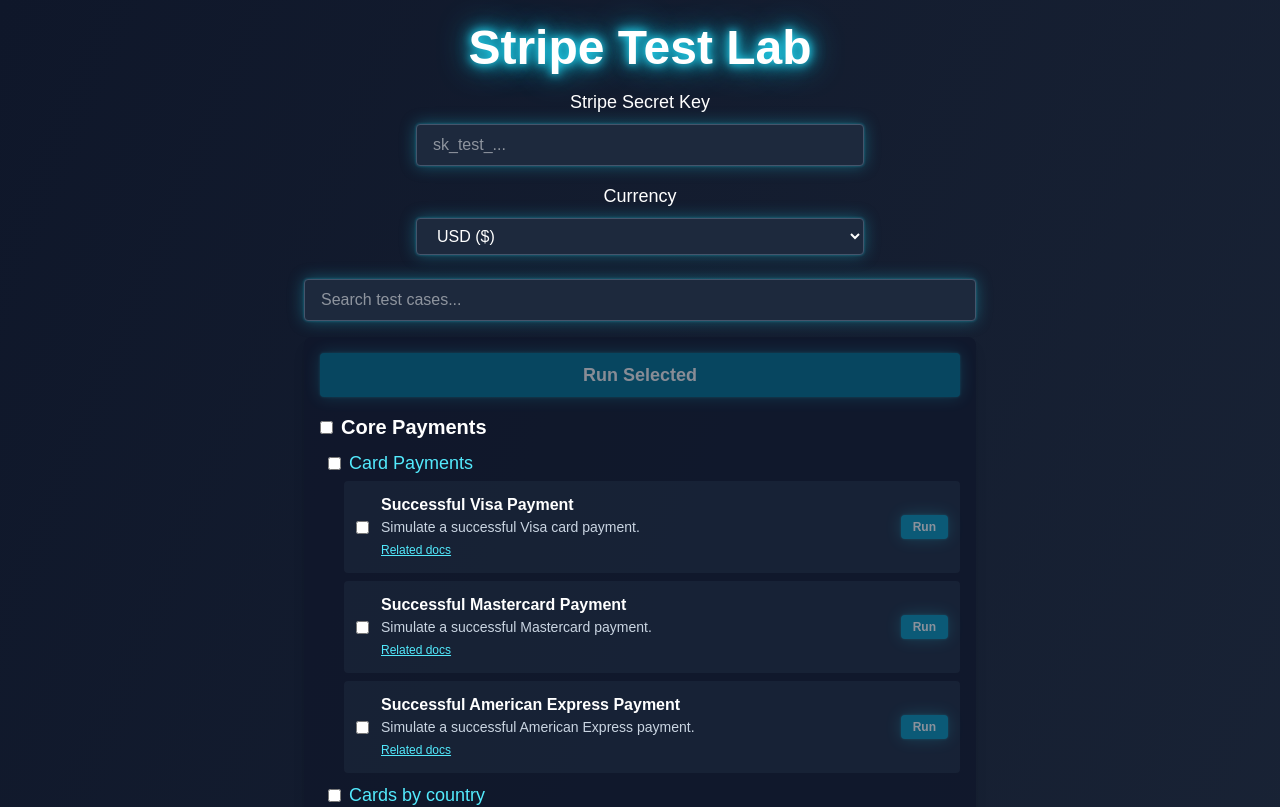
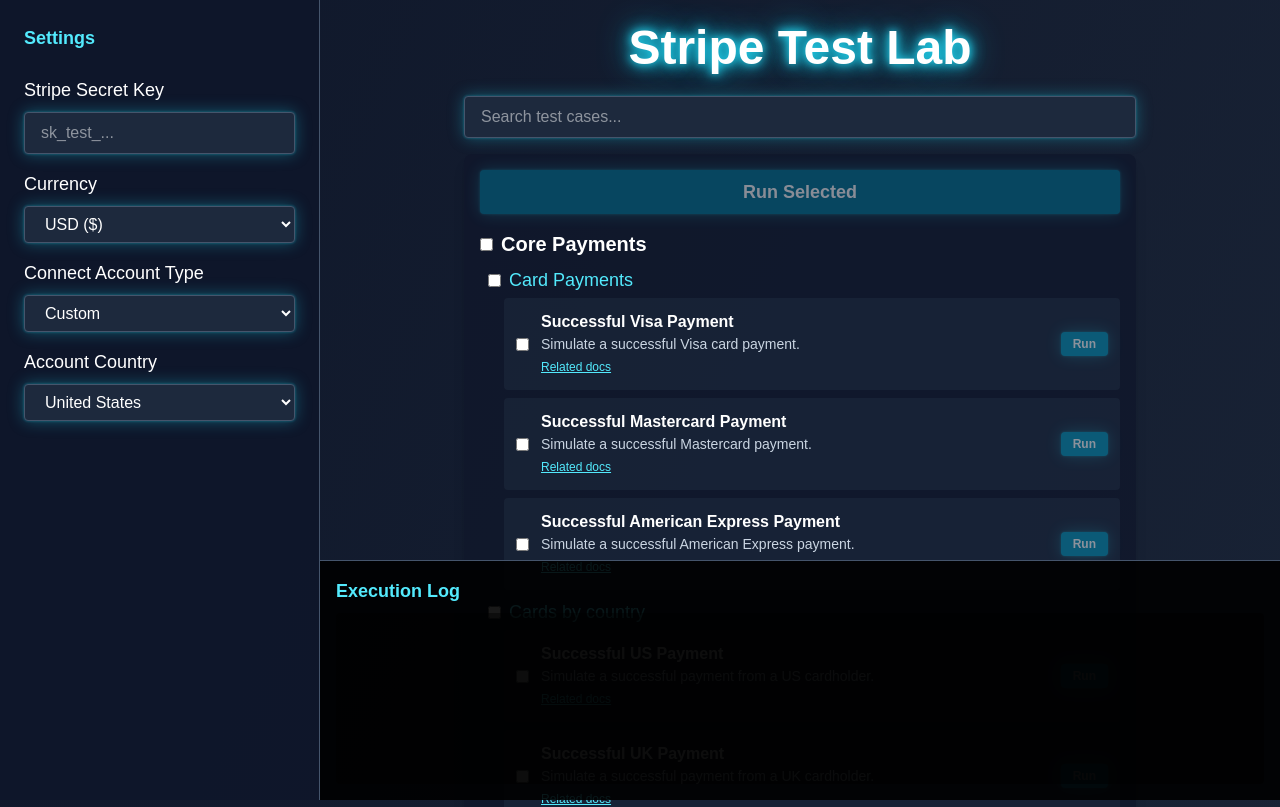
Before and after one commit to gverni-stripe/stripe-test-lab, a Next.js app: page / in a window 1280 px wide. Shown: the top 807 px of the page. Built offline with nearby package versions, Linux system fonts and the light colour scheme.

Commit message:
Refactor page

```diff
--- a/src/app/page.tsx
+++ b/src/app/page.tsx
@@ -16,6 +16,30 @@
   { code: 'inr', label: 'INR (₹)' },
 ];
 
+const ACCOUNT_TYPES = [
+  { value: 'custom', label: 'Custom' },
+  { value: 'express', label: 'Express' },
+  { value: 'standard', label: 'Standard' },
+];
+
+const COUNTRIES = [
+  { code: 'US', label: 'United States' },
+  { code: 'CA', label: 'Canada' },
+  { code: 'GB', label: 'United Kingdom' },
+  { code: 'AU', label: 'Australia' },
+  { code: 'DE', label: 'Germany' },
+  { code: 'FR', label: 'France' },
+  { code: 'IT', label: 'Italy' },
+  { code: 'ES', label: 'Spain' },
+  { code: 'NL', label: 'Netherlands' },
+  { code: 'SE', label: 'Sweden' },
+  { code: 'DK', label: 'Denmark' },
+  { code: 'NO', label: 'Norway' },
+  { code: 'FI', label: 'Finland' },
+  { code: 'JP', label: 'Japan' },
+  { code: 'SG', label: 'Singapore' },
+];
+
 export default function Home() {
   // Flatten all test cases for search/filter
   const allTestCases: TestCase[] = allTestCaseGroups.flatMap(g => g.testCases);
@@ -26,6 +50,8 @@
   const [log, setLog] = useState<string[]>([]);
   const [running, setRunning] = useState(false);
   const [currency, setCurrency] = useState('usd');
+  const [accountType, setAccountType] = useState('custom');
+  const [country, setCountry] = useState('US');
   const logEndRef = useRef<HTMLDivElement | null>(null);
   const shouldScrollRef = useRef(false);
 
@@ -50,11 +76,11 @@
   };
 
   // Helper to call the backend API for running a test case
-  async function runTestCase(stripeKey: string, testCaseId: string, currency: string) {
+  async function runTestCase(stripeKey: string, testCaseId: string, currency: string, accountType: string, country: string) {
     const res = await fetch('/api/run-test', {
       method: 'POST',
       headers: { 'Content-Type': 'application/json' },
-      body: JSON.stringify({ stripeKey, testCaseId, currency }),
+      body: JSON.stringify({ stripeKey, testCaseId, currency, accountType, country }),
     });
     return res.json();
   }
@@ -64,7 +90,7 @@
     setRunning(true);
     shouldScrollRef.current = true;
     setLog(l => [...l, `Running test: ${id}`]);
-    const result = await runTestCase(stripeKey, id, currency);
+    const result = await runTestCase(stripeKey, id, currency, accountType, country);
     if (result.error) {
       setLog(l => [...l, `<span class='text-red-400'>❌ Test failed: ${result.error}</span>`]);
     } else {
@@ -78,7 +104,7 @@
     shouldScrollRef.current = true;
     for (const id of selected) {
       setLog(l => [...l, `Running test: ${id}`]);
-      const result = await runTestCase(stripeKey, id, currency);
+      const result = await runTestCase(stripeKey, id, currency, accountType, country);
       if (result.error) {
         setLog(l => [...l, `<span class='text-red-400'>❌ Test failed: ${result.error}</span>`]);
       } else {
@@ -185,15 +211,14 @@
   }
 
   return (
-    <div className="min-h-screen bg-gradient-to-br from-[#0f172a] to-[#1e293b] text-white flex flex-col items-center p-6">
-      <h1 className="text-5xl font-bold mb-4 text-glow">
-        Stripe Test Lab
-      </h1>
-      <form className="mb-6 flex flex-col items-center gap-2 w-full max-w-md">
-        <label
-          htmlFor="stripe-key"
-          className="text-lg font-medium"
-        >
+    <div className="min-h-screen bg-gradient-to-br from-[#0f172a] to-[#1e293b] text-white flex flex-col">
+      {/* Fixed Left Sidebar - Settings */}
+      <div className="fixed left-0 top-0 h-screen w-80 bg-slate-900/95 border-r border-slate-600 p-6 flex flex-col z-10">
+        <div className="mb-6 font-bold text-cyan-300 text-lg">Settings</div>
+
+        <div className="flex flex-col gap-4">
+          <div>
+            <label htmlFor="stripe-key" className="text-lg font-medium block mb-2">
               Stripe Secret Key
             </label>
             <input
@@ -205,12 +230,15 @@
               onChange={(e) => setStripeKey(e.target.value)}
               autoComplete="off"
             />
-        <label htmlFor="currency" className="text-lg font-medium mt-2">
+          </div>
+
+          <div>
+            <label htmlFor="currency" className="text-lg font-medium block mb-2">
               Currency
             </label>
             <select
               id="currency"
-          className="w-full px-4 py-2 rounded bg-slate-800 border border-slate-600 focus:outline-none focus:ring-2 focus:ring-cyan-400 medium-glow"
+              className="w-full pl-4 pr-32 py-2 rounded bg-slate-800 border border-slate-600 focus:outline-none focus:ring-2 focus:ring-cyan-400 medium-glow"
               value={currency}
               onChange={(e) => setCurrency(e.target.value)}
             >
@@ -218,7 +246,49 @@
                 <option key={c.code} value={c.code}>{c.label}</option>
               ))}
             </select>
-      </form>
+          </div>
+
+          <div>
+            <label htmlFor="account-type" className="text-lg font-medium block mb-2">
+              Connect Account Type
+            </label>
+            <select
+              id="account-type"
+              className="w-full pl-4 pr-32 py-2 rounded bg-slate-800 border border-slate-600 focus:outline-none focus:ring-2 focus:ring-cyan-400 medium-glow"
+              value={accountType}
+              onChange={(e) => setAccountType(e.target.value)}
+            >
+              {ACCOUNT_TYPES.map(t => (
+                <option key={t.value} value={t.value}>{t.label}</option>
+              ))}
+            </select>
+          </div>
+
+          <div>
+            <label htmlFor="country" className="text-lg font-medium block mb-2">
+              Account Country
+            </label>
+            <select
+              id="country"
+              className="w-full pl-4 pr-32 py-2 rounded bg-slate-800 border border-slate-600 focus:outline-none focus:ring-2 focus:ring-cyan-400 medium-glow"
+              value={country}
+              onChange={(e) => setCountry(e.target.value)}
+            >
+              {COUNTRIES.map(c => (
+                <option key={c.code} value={c.code}>{c.label}</option>
+              ))}
+            </select>
+          </div>
+        </div>
+      </div>
+
+      {/* Main Content Area */}
+      <div className="ml-80 flex-1 flex flex-col pb-64">
+        <div className="flex-1 flex flex-col items-center p-6">
+          <h1 className="text-5xl font-bold mb-6 text-glow">
+            Stripe Test Lab
+          </h1>
+
           <div className="mb-4 w-full max-w-2xl flex flex-col gap-2">
             <input
               type="text"
@@ -228,6 +298,7 @@
               onChange={(e) => setSearch(e.target.value)}
             />
           </div>
+
           <div className="w-full max-w-2xl bg-slate-900/80 rounded-lg p-4 shadow-lg mb-6">
             {/* Run Selected button at the top */}
             <button
@@ -324,9 +395,14 @@
               Run Selected
             </button>
           </div>
-      <div className="w-full max-w-2xl bg-black/70 rounded-lg p-4 shadow-inner min-h-[120px] font-mono text-xs overflow-y-auto">
+        </div>
+      </div>
+
+      {/* Fixed Bottom Execution Log */}
+      <div className="fixed bottom-0 left-80 right-0 h-60 bg-black/90 border-t border-slate-600 p-4 z-10">
+        <div className="h-full flex flex-col">
           <div className="mb-2 font-bold text-cyan-300 text-lg">Execution Log</div>
-        <div className="mt-6 rounded p-4 min-h-[120px] max-h-72 overflow-y-auto text-sm font-mono log-glow">
+          <div className="flex-1 rounded p-4 overflow-y-auto text-sm font-mono log-glow bg-black/50">
             {log.map((entry, i) => (
               <div key={i}>{renderLogEntry(entry)}</div>
             ))}
@@ -334,5 +410,6 @@
           </div>
         </div>
       </div>
+    </div>
   );
 }
```
Also changed, not shown: src/app/globals.css (line endings or trailing spaces). Lines whose indentation alone changed are shown as unchanged.
